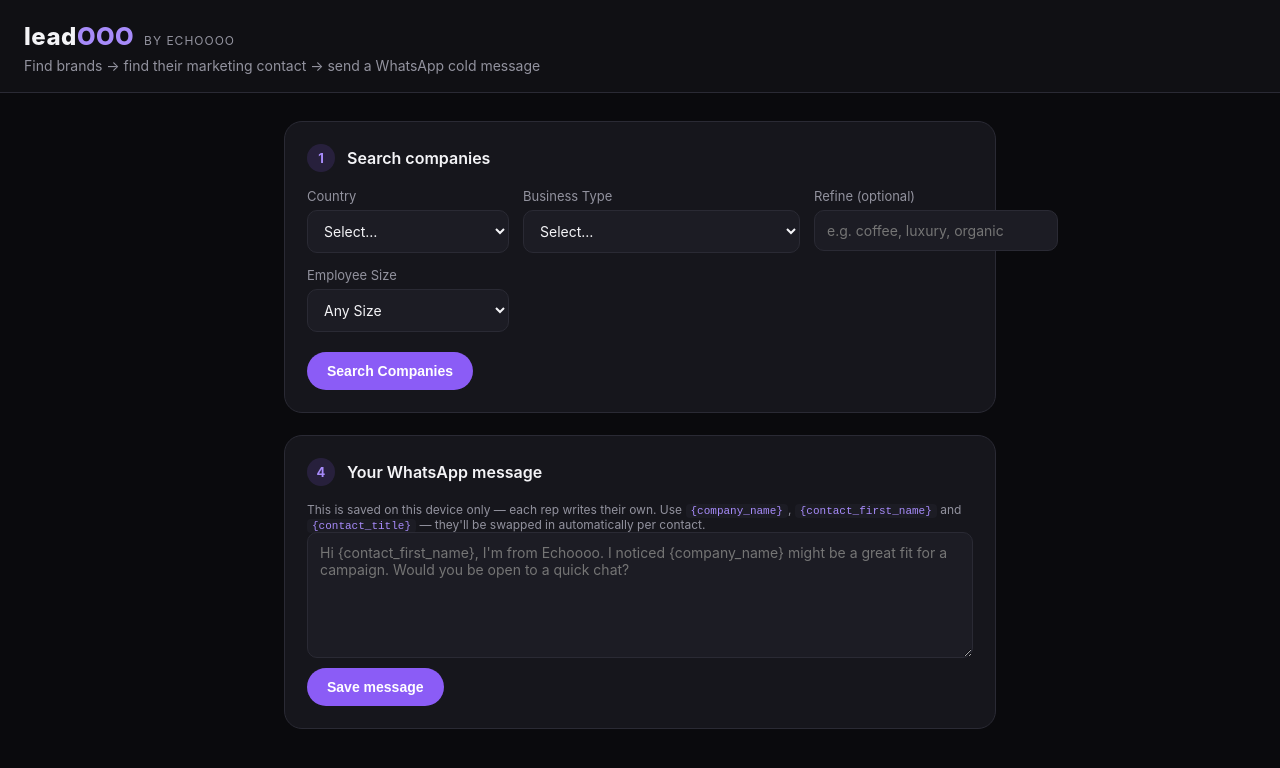
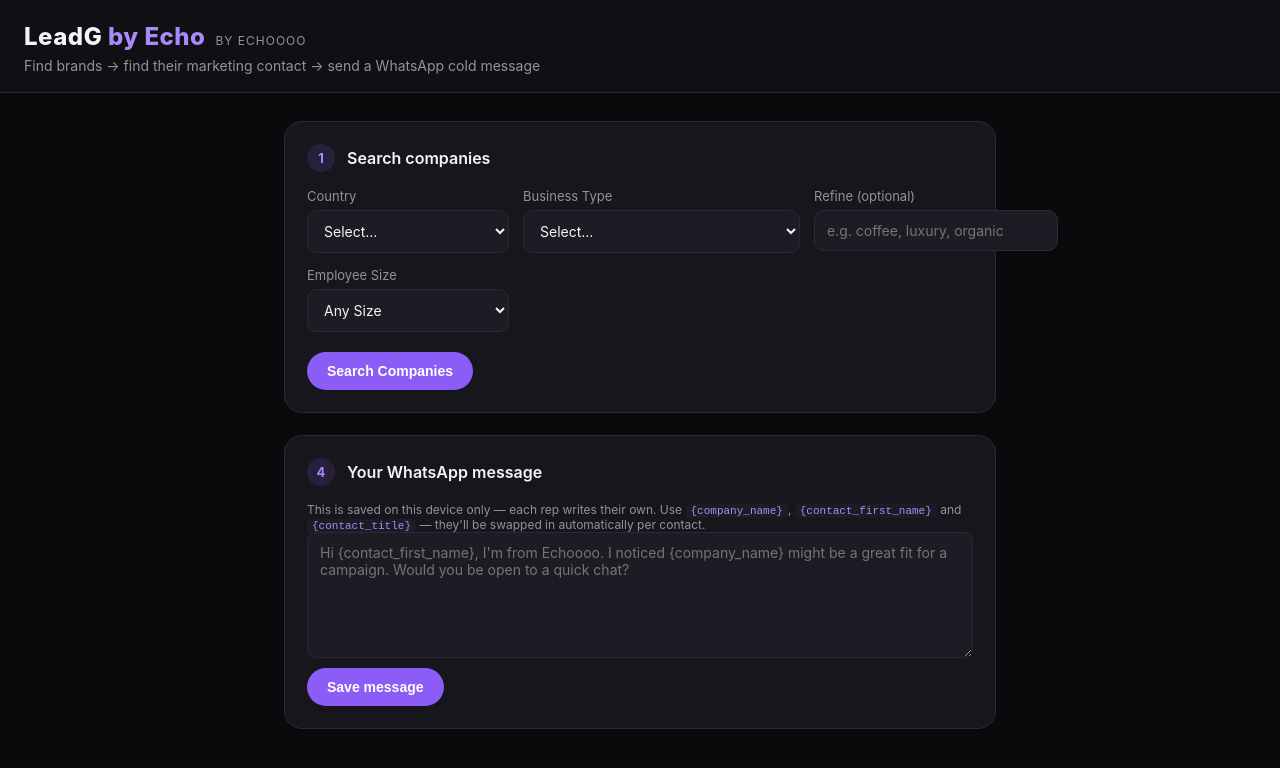
Before and after one commit to yko272000-rgb/lead-finder, a website: page public/index.html in a window 1280 px wide. Drawn offline with Linux system fonts and the light colour scheme.

Commit message:
Update index.html

```diff
--- a/public/index.html
+++ b/public/index.html
@@ -9,7 +9,7 @@
 <body>
   <header class="topbar">
     <div class="topbar-inner">
-      <div class="logo">lead<span class="logo-o">OOO</span></div>
+      <div class="logo">LeadG <span class="logo-o">by Echo</span></div>
       <div class="logo-tag">by echoooo</div>
     </div>
     <p class="subtitle">Find brands → find their marketing contact → send a WhatsApp cold message</p>
@@ -67,7 +67,6 @@
           Employee Size
           <select id="size">
             <option value="">Any Size</option>
-            <option value="1-10">1 - 10 employees</option>
             <option value="11-50">11 - 50 employees</option>
             <option value="51-200">51 - 200 employees</option>
             <option value="201-500">201 - 500 employees</option>
```
